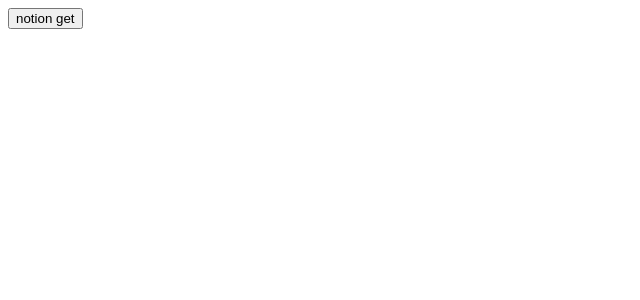
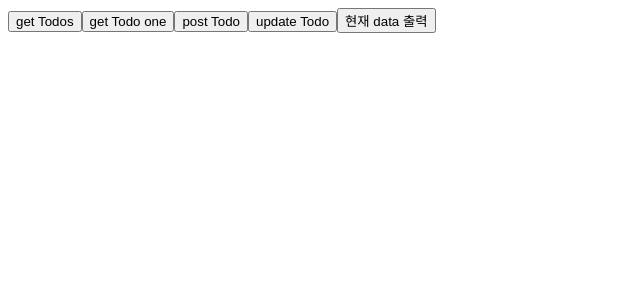
Before and after one commit to Kastori1206/my_proxy, a React (Create React App) app: page / in a window 1280 px wide. Shown: the top 300 px of the page, without its empty margins (0-640 px from the left). Built offline with nearby package versions, Linux system fonts and the light colour scheme.

Commit message:
메소드 추가

```diff
--- a/src/App.js
+++ b/src/App.js
@@ -1,27 +1,41 @@
-// App.js
 import "./App.css";
-import { useEffect, useState } from "react";
+import { useState, useEffect } from "react";
+import { getTodos, getTodo, postTodo, updateTodo } from "./request";
 
 function App() {
   const [data, setData] = useState([]);
 
-  const handler = async () => {
-    const res = await fetch("/api", {
-      method: "POST",
-      headers: {
-        "Content-Type": "application/json",
-      },
-    });
-    console.log(res);
-    setData(res);
+  const handleGetTodos = async () => {
+    const todos = await getTodos();
+    setData(todos);
   };
+
+  const handleGetTodo = async (id) => {
+    const todo = await getTodo(id);
+    setData(todo);
+  };
+
+  const handlePostTodo = async () => {
+    const newTodo = await postTodo();
+    setData(newTodo);
+  };
+
+  const handleUpdateTodo = async (id) => {
+    const updatedTodo = await updateTodo(id);
+    setData(updatedTodo);
+  };
+
   useEffect(() => {
     console.log(data);
   }, [data]);
 
   return (
     <div>
-      <button onClick={handler}>notion get</button>
+      <button onClick={handleGetTodos}>get Todos</button>
+      <button onClick={() => handleGetTodo(1)}>get Todo one</button>
+      <button onClick={handlePostTodo}>post Todo</button>
+      <button onClick={() => handleUpdateTodo(1)}>update Todo</button>
+      <button onClick={() => console.log(data)}>현재 data 출력</button>
     </div>
   );
 }
```
